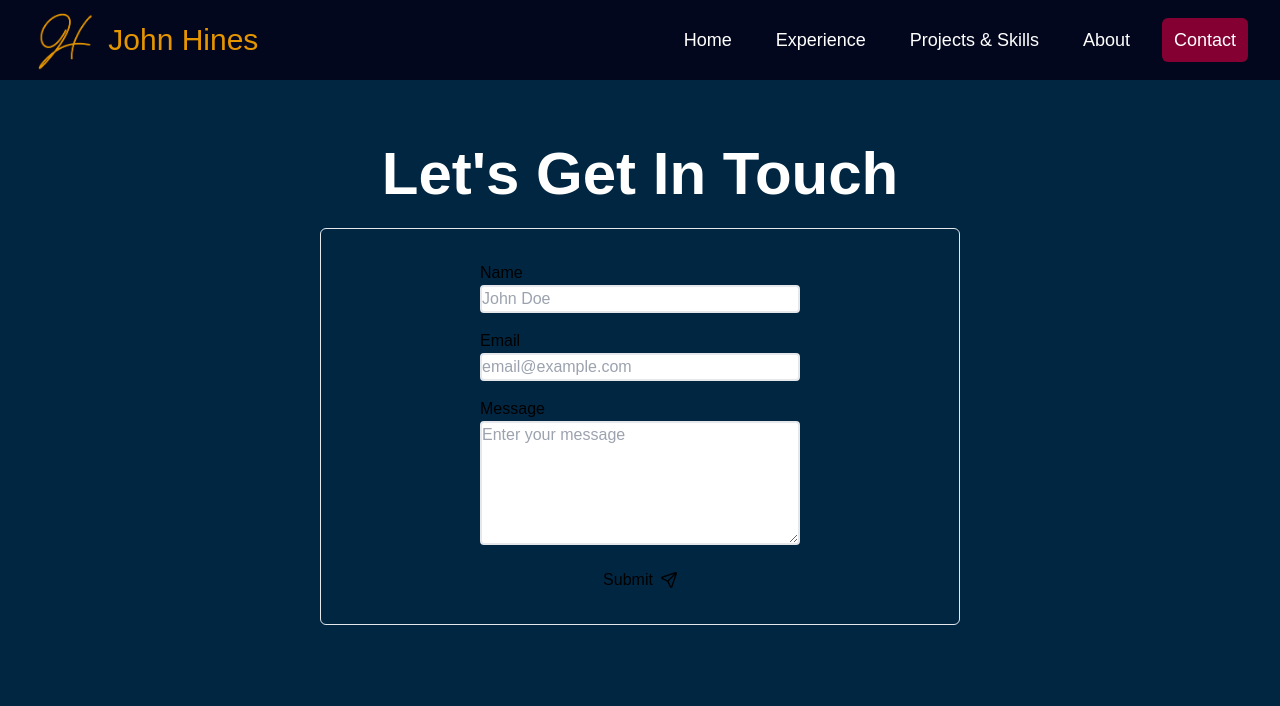
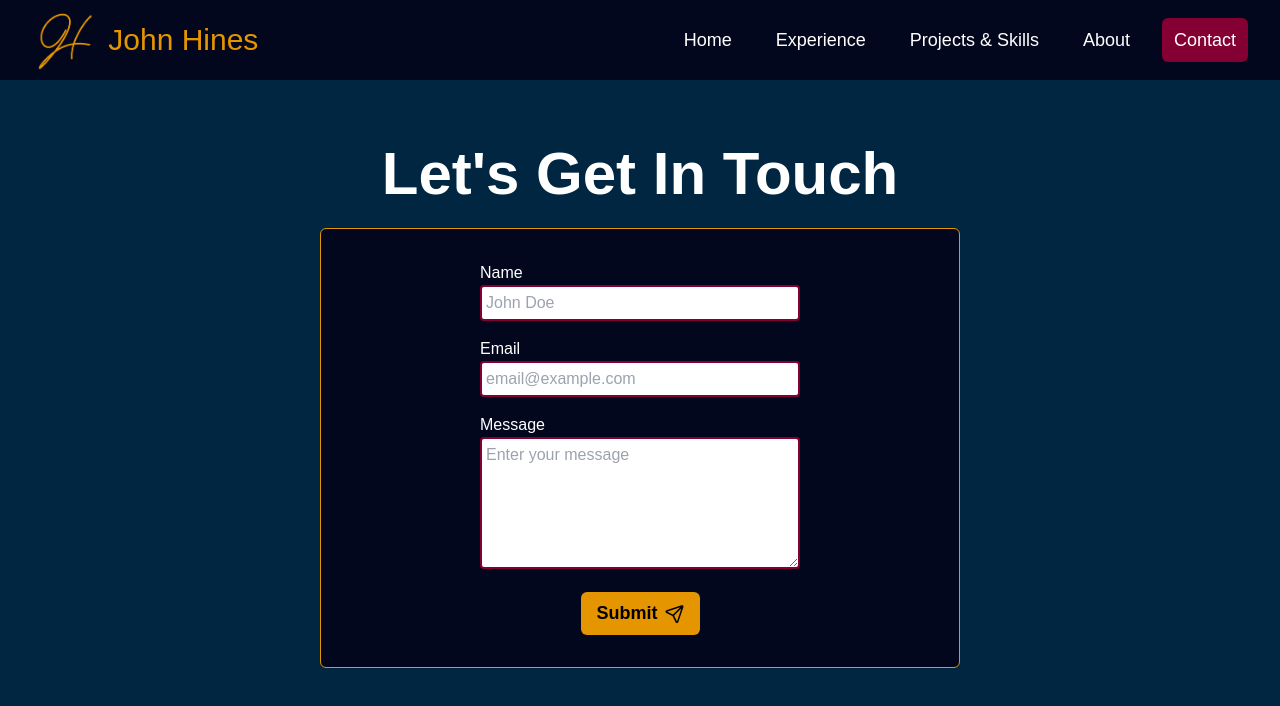
Before and after one commit to SanctusFides/portfolio, a Vue app in the folder client/: page /contact in a window 1280 px wide. Shown: the top 706 px of the page. Built offline with nearby package versions, Linux system fonts and the light colour scheme; no server answers.

Commit message:
final format for splitting from and backend

```diff
--- a/client/src/components/ContactForm.vue
+++ b/client/src/components/ContactForm.vue
@@ -55,3 +55,55 @@
     </div>
   </form>
 </template>
+
+<style scoped>
+  h1, label {
+    color: white;
+  }
+
+  .form {
+    background-color: var(--j-darkblue);
+  }
+
+  .div, .form {
+    border-color: var(--j-yellow);
+  }
+
+  input, textarea {
+    border-color: var(--j-claret);
+    padding: 4px;
+    box-sizing:border-box;
+  }
+
+  .pi {
+    color: black;
+  }
+
+
+  .submit-button {
+    background-color: var(--j-yellow);
+    color: black;
+    padding-top: .5rem;
+    padding-bottom: .5rem;
+    padding-left: 1rem;
+    padding-right: 1rem;
+    border-radius: 0.375rem;
+    font-weight: bold;
+    font-size: large;
+  }
+
+  .submit-button:hover {
+    background-color: var(--j-claret);
+    color: white;
+    padding-top: .5rem;
+    padding-bottom: .5rem;
+    padding-left: 1rem;
+    padding-right: 1rem;
+    border-radius: 0.375rem;
+    font-weight: bold;
+    font-size: large;
+  }
+  .submit-button:hover .pi {
+    color:white
+  }
+</style>
```
Also changed, not shown: 2 other files (tests, documents, lock files or other folders).
